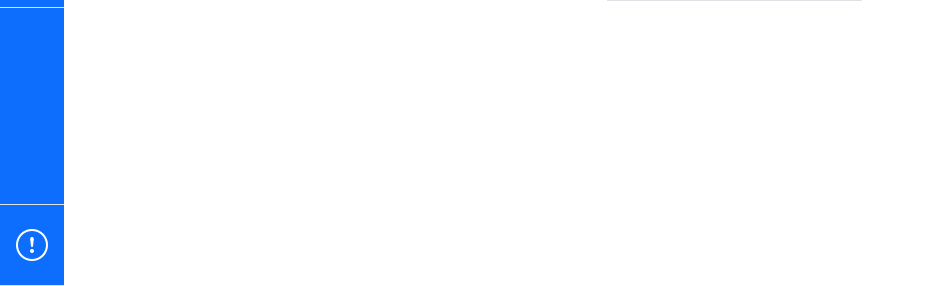
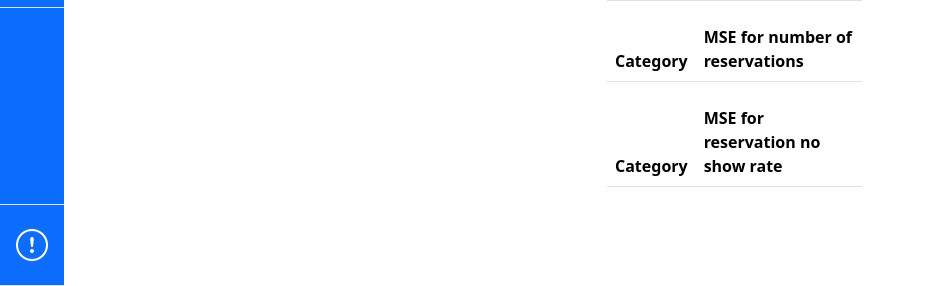
Before and after one commit to BrianStadnicki/COM2020-team-project, a Django app: template food-waste-rescue/main/templates/main/analytics.html in a window 1280 px wide. Shown: the part 514-800 px from the top of the page, without its empty margins (0-925 px from the left). Run offline with Django 5.2, Linux system fonts and the light colour scheme; the template is opened without the code that fills it, so the values that code supplies are empty; some libraries are stand-ins or nearby versions.

Commit message:
progress

```diff
--- a/food-waste-rescue/main/templates/main/analytics.html
+++ b/food-waste-rescue/main/templates/main/analytics.html
@@ -127,6 +127,41 @@
                 </tbody>
             </table>
 
+            <table class="table">
+                <thead>
+                    <tr>
+                        <th scope="col">Category</th>
+                        <th scope="col">MSE for number of reservations</th>
+                    </tr>
+                </thead>
+                <tbody>
+                    {% for category in reservations_error_cat %}
+                        <tr>
+                            <th scope="row">{{category.name}}</th>
+                            <td>{{category.error}}</td>
+                        </tr>
+                    {% endfor %}
+                </tbody>
+            </table>
+
+            <table class="table">
+                <thead>
+                    <tr>
+                        <th scope="col">Category</th>
+                        <th scope="col">MSE for reservation no show rate</th>
+                    </tr>
+                </thead>
+                <tbody>
+                    {% for category in reservations_no_show_error_cat %}
+                        <tr>
+                            <th scope="row">{{category.name}}</th>
+                            <td>{{category.error}}</td>
+                        </tr>
+                    {% endfor %}
+                </tbody>
+            </table>
+
+
         </div>
     </div>
 </div>
```
Also changed, not shown: food-waste-rescue/main/forecast_calc.py (+33 -6 lines), food-waste-rescue/main/views.py (+7 -1 lines).
